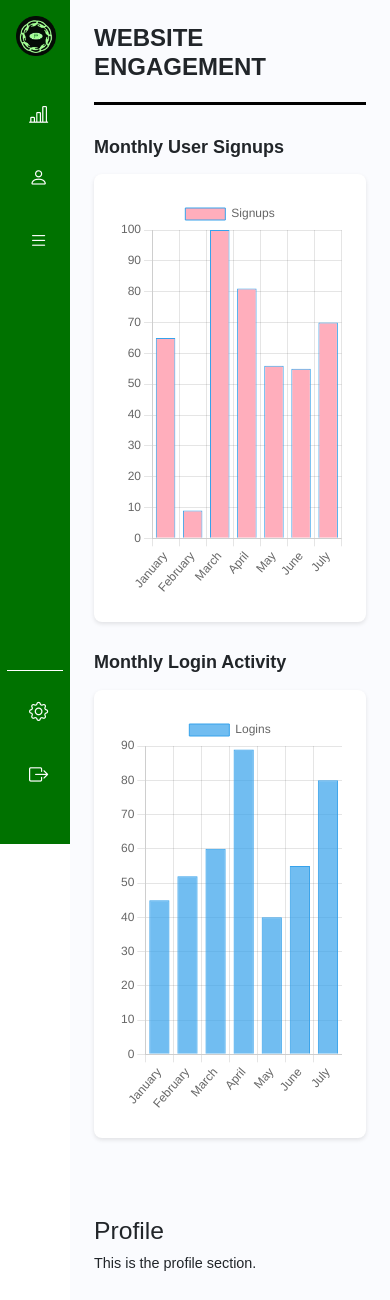
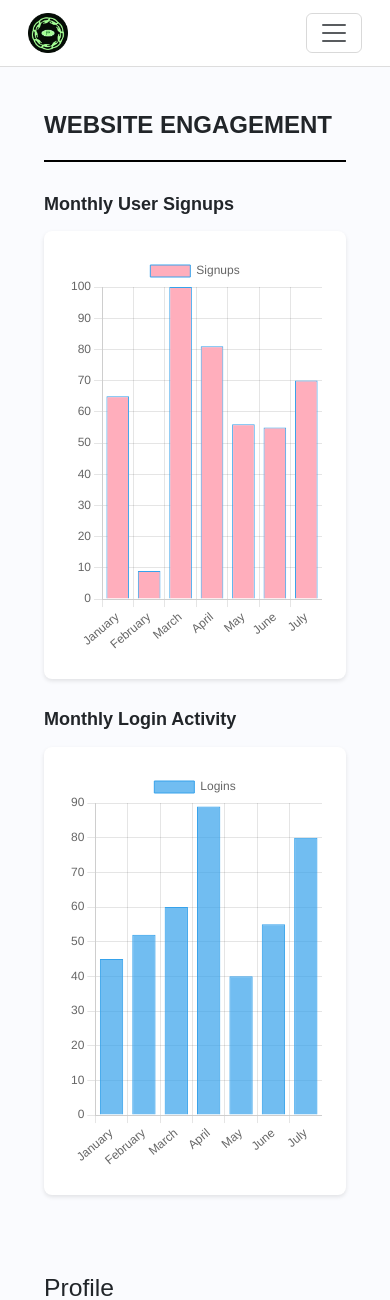
Before and after one commit to FINTALIX/PesoBuddy.com, a PHP site: page /admin/index.php in a window 390 px wide. Shown: the top 1300 px of the page. Run offline with PHP 8.4, Linux system fonts and the light colour scheme; some web fonts are replaced.

Commit message:
Change the sidebar into off canvas in mobile and also link the index into login and register

```diff
--- a/admin/index.php
+++ b/admin/index.php
@@ -11,10 +11,23 @@
     <link href="https://cdn.jsdelivr.net/npm/bootstrap@5.3.3/dist/css/bootstrap.min.css" rel="stylesheet"
         integrity="sha384-QWTKZyjpPEjISv5WaRU9OFeRpok6YctnYmDr5pNlyT2bRjXh0JMhjY6hW+ALEwIH" crossorigin="anonymous">
         <link rel="stylesheet" href="../assets/css/sidebar.css">
-        <link rel="stylesheet" href="../assets/css/style.css">
 </head>
 
 <body>
+
+        <!-- Navbar for phone size -->
+        <nav class="navbar navbar-expand-lg">
+        <div class="container-fluid">
+            <a class="navbar-brand" href="#">
+                <img src="../assets/images/pesobuddy_icon.png" alt="Logo" style="height: 40px;">
+            </a>
+            <button class="navbar-toggler" type="button" data-bs-toggle="offcanvas" data-bs-target="#sidebarOffcanvas"
+                aria-controls="sidebarOffcanvas">
+                <span class="navbar-toggler-icon"></span>
+            </button>
+        </div>
+    </nav>
+
     <!-- sidebar -->
     <div class="wrapper">
         <aside id="sidebar">
@@ -57,6 +70,23 @@
                 </li>
             </ul>
         </aside>
+
+        <!-- Offcanvas for phone size -->
+    <div class="offcanvas offcanvas-start" tabindex="-1" id="sidebarOffcanvas" aria-labelledby="sidebarOffcanvasLabel">
+        <div class="offcanvas-header">
+            <h5 class="offcanvas-title" id="sidebarOffcanvasLabel">Sidebar</h5>
+            <button type="button" class="btn-close text-reset" data-bs-dismiss="offcanvas" aria-label="Close"></button>
+        </div>
+        <div class="offcanvas-body">
+            <ul class="list-unstyled">
+                <li><a href="#dashboard"><i class="bi bi-bar-chart-line"></i> Dashboard</a></li>
+                <li><a href="#profile"><i class="bi bi-person"></i> Profile</a></li>
+                <li><a href="#categories"><i class="bi bi-list"></i> Categories</a></li>
+                <li><a href="#settings"><i class="bi bi-gear"></i> Settings</a></li>
+                <li><a href="#logout"><i class="bi bi-box-arrow-right"></i> Logout</a></li>
+            </ul>
+        </div>
+    </div>
 
         <!-- Main Content -->
         <div class="main" style="margin-left: 70px; transition: margin-left 0.25s ease-in-out;">
--- a/assets/css/sidebar.css
+++ b/assets/css/sidebar.css
@@ -8,17 +8,24 @@
     --lightColor: #c9f1c2;
     --linkHoverColor: #e2f8e8;
     --borderColor: #747373;
+    --sidebarBg: #007200;
+    --hoverBg: black;
 }
 
-* {
-    font-family: var(--primaryFont) !important;
-}
-
+*,
 ::after,
 ::before {
     box-sizing: border-box;
     margin: 0;
     padding: 0;
+    font-family: var(--primaryFont) !important;
+}
+
+body {
+    font-family: var(--primaryFont);
+    overflow-x: hidden;
+    width: 100%;
+    position: relative;
 }
 
 a {
@@ -29,32 +36,43 @@ li {
     list-style: none;
 }
 
-body {
-    font-family: var(--primaryFont);
+.wrapper {
+    display: flex;
+    width: 100%;
+    position: relative;
+    overflow-x: hidden;
 }
 
-.wrapper {
-    display: flex;
+.navbar {
+    display: none;
 }
 
 .main {
     min-height: 100vh;
-    width: 100%;
-    overflow: hidden;
+    width: calc(100% - 70px);
     transition: all 0.35s ease-in-out;
     background-color: #fafbfe;
+    margin-left: 70px;
+    padding: 20px;
+    overflow-x: hidden;
+}
+
+#sidebar.expand ~ .main {
+    margin-left: 260px;
 }
 
 #sidebar {
     width: 70px;
     min-width: 70px;
-    z-index: 1000;
-    transition: all .25s ease-in-out;
-    background-color: #007200;
+    height: 100vh;
+    background-color: var(--sidebarBg);
+    position: fixed;
     display: flex;
     flex-direction: column;
-    position: fixed;
-    height: 100vh;
+    transition: all .25s ease-in-out;
+    z-index: 1000;
+    left: 0;
+    top: 0;
 }
 
 #sidebar.expand {
@@ -68,56 +86,15 @@ body {
 }
 
 .sidebar-logo a {
-    color: #ffffff;
+    color: white;
     font-size: 1.4rem;
     font-weight: 600;
     letter-spacing: 0.5px;
-    font-family: var(--primaryFont) !important;
 }
 
 #sidebar:not(.expand) .sidebar-logo,
 #sidebar:not(.expand) a.sidebar-link span {
     display: none;
-}
-
-.sidebar-nav {
-    padding: 1rem 0;
-    flex: 1 1 auto;
-}
-
-a.sidebar-link {
-    padding: .825rem 1.625rem;
-    color: #ffffff;
-    display: block;
-    font-size: 0.9rem;
-    white-space: nowrap;
-    border-left: 3px solid transparent;
-    transition: all 0.25s ease-in-out;
-}
-
-.sidebar-link i {
-    font-size: 1.2rem;
-    margin-right: .75rem;
-    width: 20px;
-    text-align: center;
-}
-
-a.sidebar-link:hover {
-    background-color: black;
-    border-left: 3px solid black;
-    color: white;
-}
-
-a.sidebar-link:active,
-a.sidebar-link.active {
-    background-color: black;
-    color: white;
-}
-
-.sidebar-item:target a.sidebar-link {
-    background-color: black;
-    border-left: 3px solid black;
-    color: white;
 }
 
 .toggle-logo {
@@ -128,9 +105,15 @@ a.sidebar-link.active {
 }
 
 .sidebar-nav {
+    padding: 1rem 0;
+    flex: 1 1 auto;
     display: flex;
     flex-direction: column;
     height: 100%;
+}
+
+.sidebar-item {
+    margin-bottom: 0.5rem;
 }
 
 .sidebar-item.mt-auto {
@@ -149,11 +132,87 @@ a.sidebar-link.active {
     background-color: white;
 }
 
-.sidebar-item {
-    margin-bottom: 0.5rem;
+a.sidebar-link {
+    padding: .825rem 1.625rem;
+    color: white;
+    display: block;
+    font-size: 0.9rem;
+    white-space: nowrap;
+    border-left: 3px solid transparent;
+    transition: all 0.25s ease-in-out;
 }
 
-/* Media Query */
+.sidebar-link i {
+    font-size: 1.2rem;
+    margin-right: .75rem;
+    width: 20px;
+    text-align: center;
+}
+
+a.sidebar-link:hover,
+a.sidebar-link:active,
+a.sidebar-link.active,
+.sidebar-item:target a.sidebar-link {
+    background-color: var(--hoverBg);
+    border-left: 3px solid var(--hoverBg);
+    color: white;
+}
+
+.offcanvas {
+    max-width: 260px;
+    background-color: var(--sidebarBg) !important;
+}
+
+.offcanvas-header,
+.offcanvas-title {
+    color: white;
+}
+
+.btn-close {
+    background-color: white;
+}
+
+.offcanvas .list-unstyled a {
+    color: white;
+    padding: .825rem 1.625rem;
+    display: block;
+    font-size: 0.9rem;
+    white-space: nowrap;
+    border-left: 3px solid transparent;
+    transition: all 0.25s ease-in-out;
+}
+
+.offcanvas .list-unstyled a:hover {
+    background-color: var(--hoverBg);
+    border-left: 3px solid var(--hoverBg);
+    color: white;
+}
+
+@media (max-width: 1050px) {
+    .navbar {
+        display: flex;
+        justify-content: space-between;
+        align-items: center;
+        background-color: white;
+        border-bottom: 1px solid #ddd;
+        padding: 0.5rem 1rem;
+
+    }
+
+    #sidebar {
+        display: none !important;
+    }
+
+    .main {
+        width: 100% !important;
+        margin-left: 0 !important;
+    }
+
+    #h2 {
+        font-size: 10px;
+    }
+}
+
 @media (max-width: 768px) {
     .sidebar-link {
         font-size: 0.9rem;
```
Also changed, not shown: assets/css/landing.css (+29 -8 lines), index.php (+6 -6 lines).
